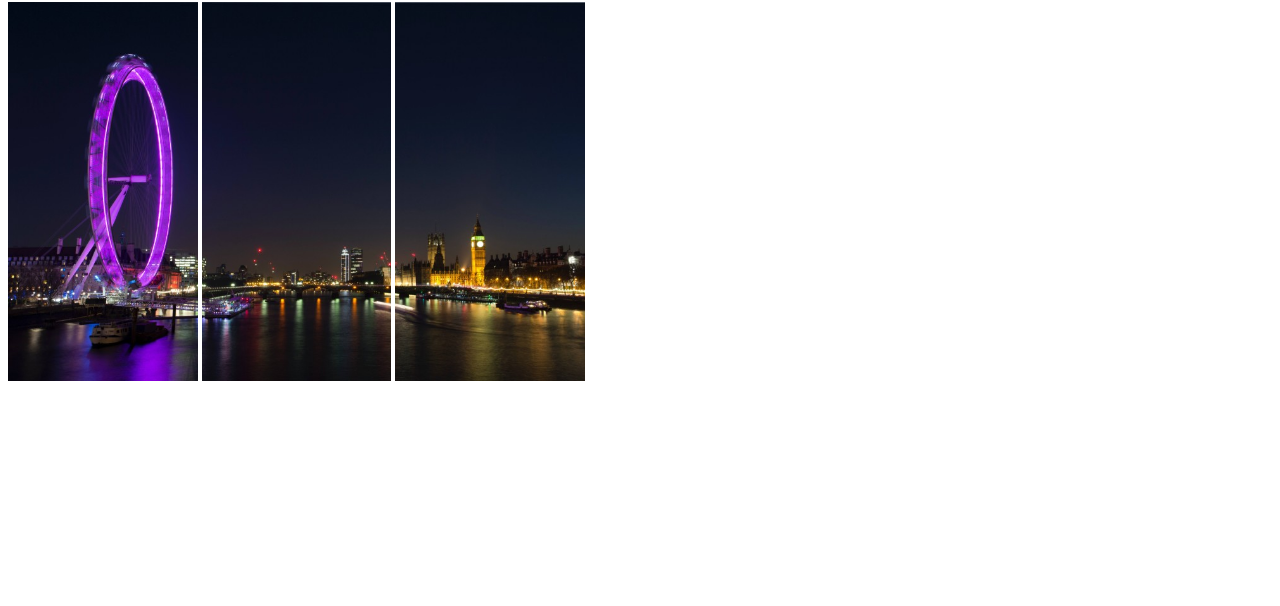
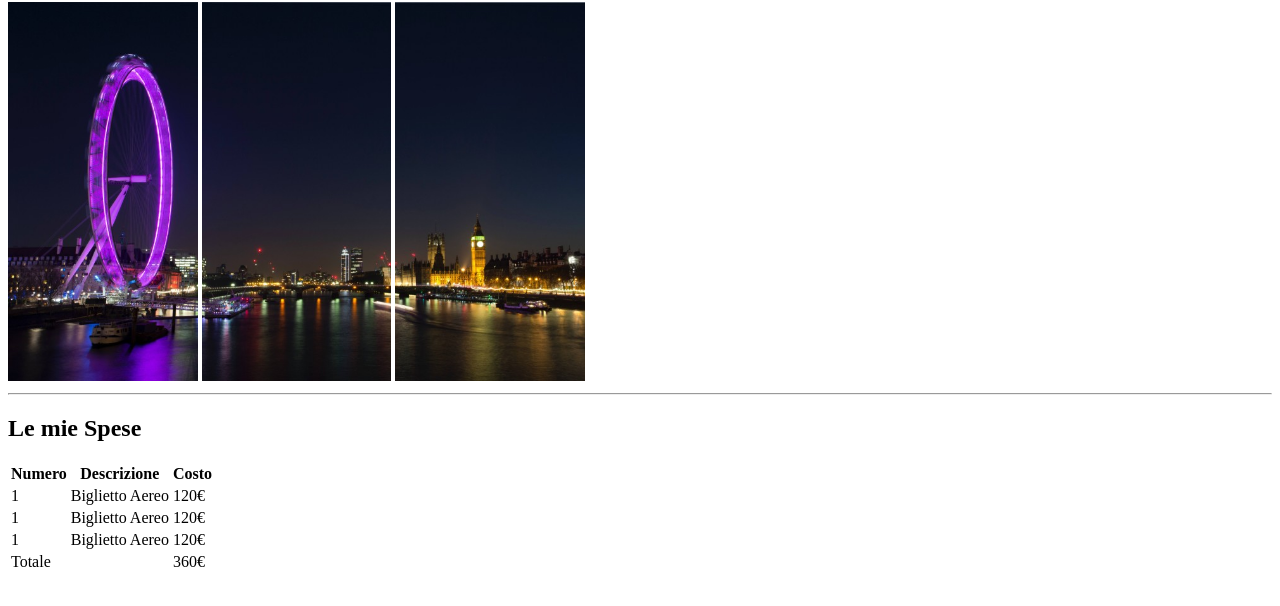
Before and after one commit to Alex-Uva89/html-london-trip, a plain HTML site: page index.html in a window 1280 px wide. Shown: the part 78-684 px from the top of the page. Drawn offline with Linux system fonts and the light colour scheme.

Commit message:
Prima sezione con tabella dati

```diff
--- a/index.html
+++ b/index.html
@@ -13,11 +13,49 @@
         <img src="pexels-bill-emrich-230794-0.jpg" alt="Trittico Londra 1" width=15%>
         <img src="pexels-bill-emrich-230794-1.jpg" alt="Trittico Londra 2" width=15%>
         <img src="pexels-bill-emrich-230794-2.jpg" alt="Trittico Londra 3" width=15%>
+        <hr>
     </header>
 
     <main>
-        <!--inserisco 4 sezioni al'interno del main-->
+        <!--inserisco 4 sezioni al'interno del main, nella prima sezione inserisco una tabella dati-->
         <section>
+            <h2>Le mie Spese</h2>
+            <table>
+                <thead>
+                    <tr>
+                        <th>Numero</th>
+                        <th>Descrizione</th>
+                        <th>Costo</th>
+                    </tr>
+                </thead>
+                <tbody>
+                    <tr>
+                        <td>1</td>
+                        <td>Biglietto Aereo</td>
+                        <td>120€</td>
+                    </tr>
+
+                    <tr>
+                        <td>1</td>
+                        <td>Biglietto Aereo</td>
+                        <td>120€</td>
+                    </tr>
+
+                    <tr>
+                        <td>1</td>
+                        <td>Biglietto Aereo</td>
+                        <td>120€</td>
+                    </tr>
+                </tbody>
+
+                <tfoot>
+                    <tr>
+                        <td colspan="2">Totale</td>
+                        <td>360€</td>
+                    </tr>
+                </tfoot>
+
+            </table>
 
         </section>
 
```
